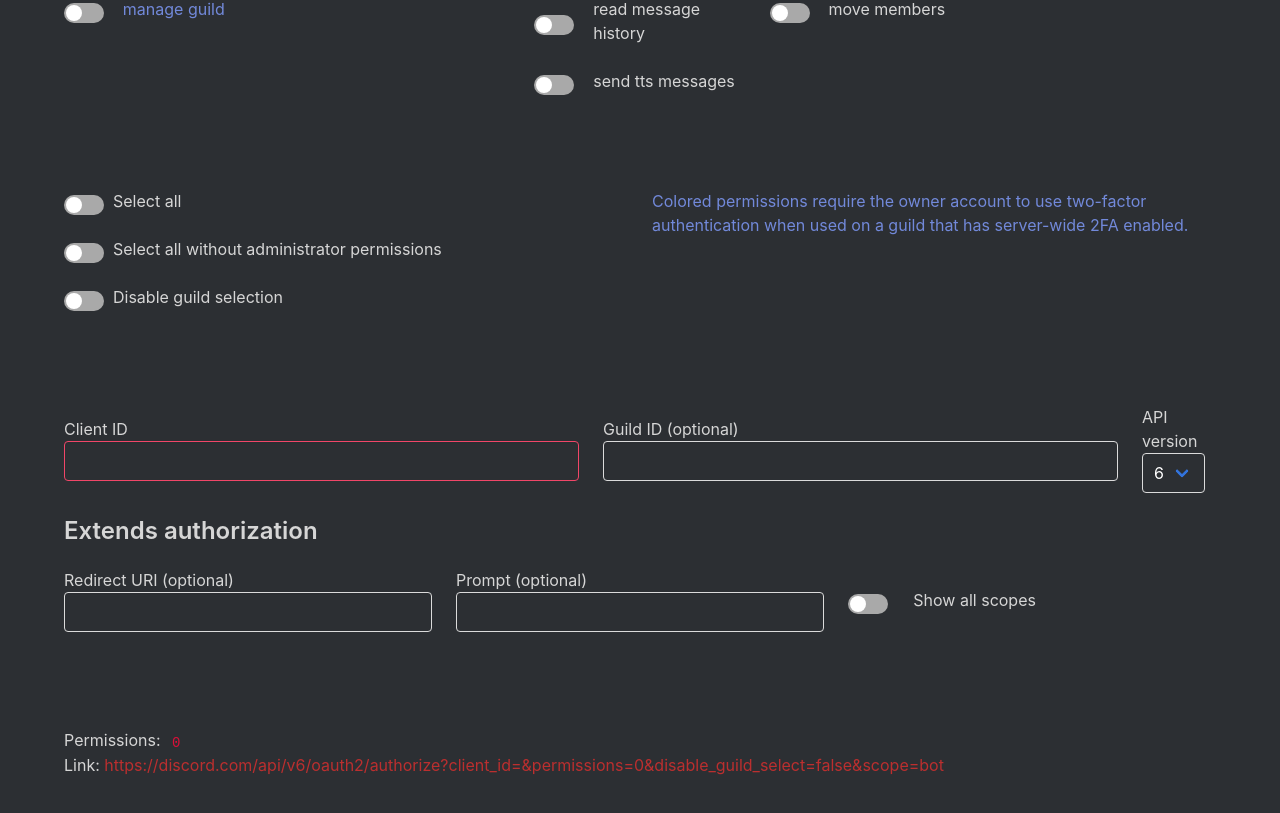
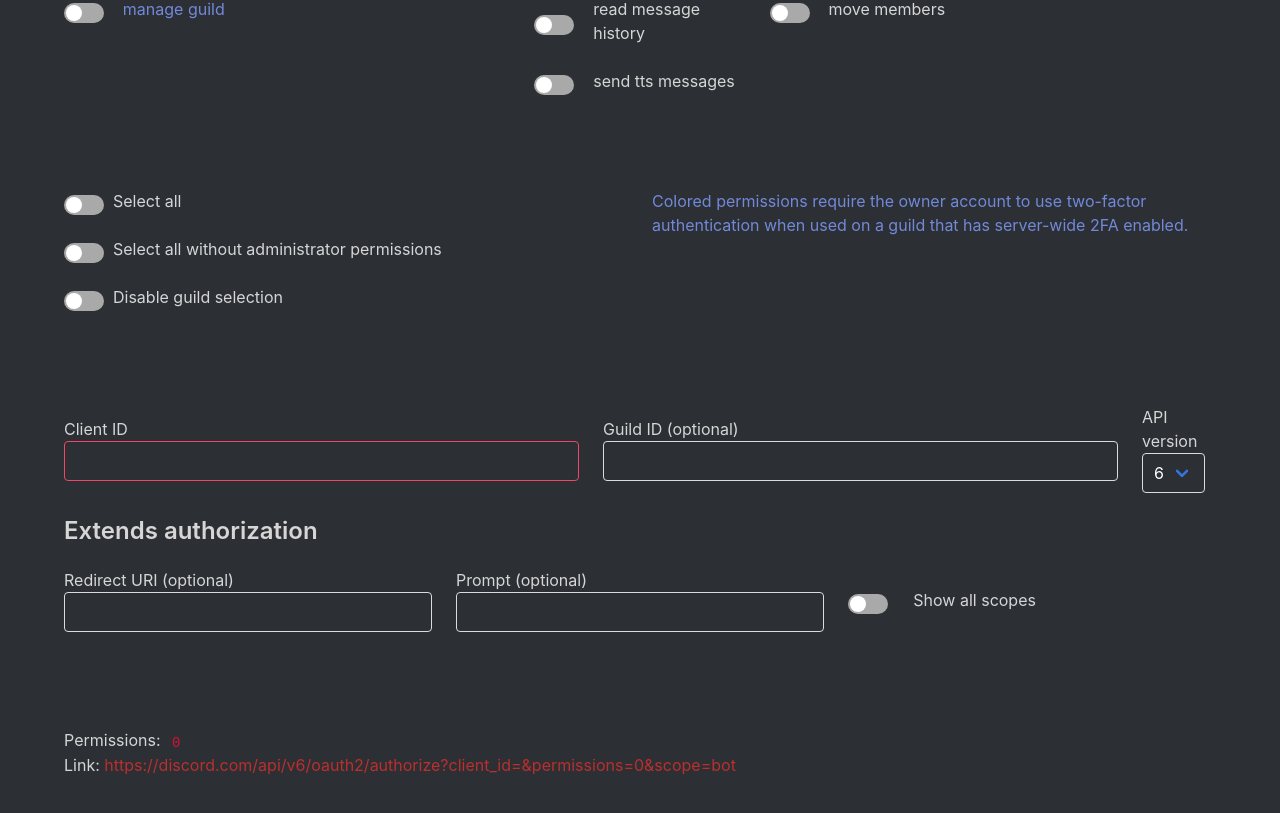
Before and after one commit to shaynlink/discord.tools, a Nuxt app: page /permissions in a window 1280 px wide. Shown: the part 514-1327 px from the top of the page. Built offline with nearby package versions, Linux system fonts and the light colour scheme.

Commit message:
update(short permission url) remove useless query by default

```diff
--- a/pages/permissions.vue
+++ b/pages/permissions.vue
@@ -255,8 +255,8 @@
                                     this.permissions == 2147483647 ? -1 : this.permissions
                                 }${
                                     this.guild_id ? `&guild_id=${this.guild_id}` : ''
-                                }&disable_guild_select=${
-                                    this.disable_guild_select
+                                }${
+                                    this.disable_guild_select ? '&disable_guild_select=true' : ''
                                 }&scope=${
                                     encodeURIComponent(Object.entries(this.scopes).filter(([k, v]) => !!v).map(([k]) => k).join(' '))
                                 }${
@@ -274,8 +274,8 @@
                                     this.permissions == 2147483647 ? -1 : this.permissions
                                 }${
                                     this.guild_id ? `&guild_id=${this.guild_id}` : ''
-                                }&disable_guild_select=${
-                                    this.disable_guild_select
+                                }${
+                                    this.disable_guild_select ? '&disable_guild_select=true' : ''
                                 }&scope=${
                                     encodeURIComponent(Object.entries(this.scopes).filter(([k, v]) => !!v).map(([k]) => k).join(' '))
                                 }${
```
